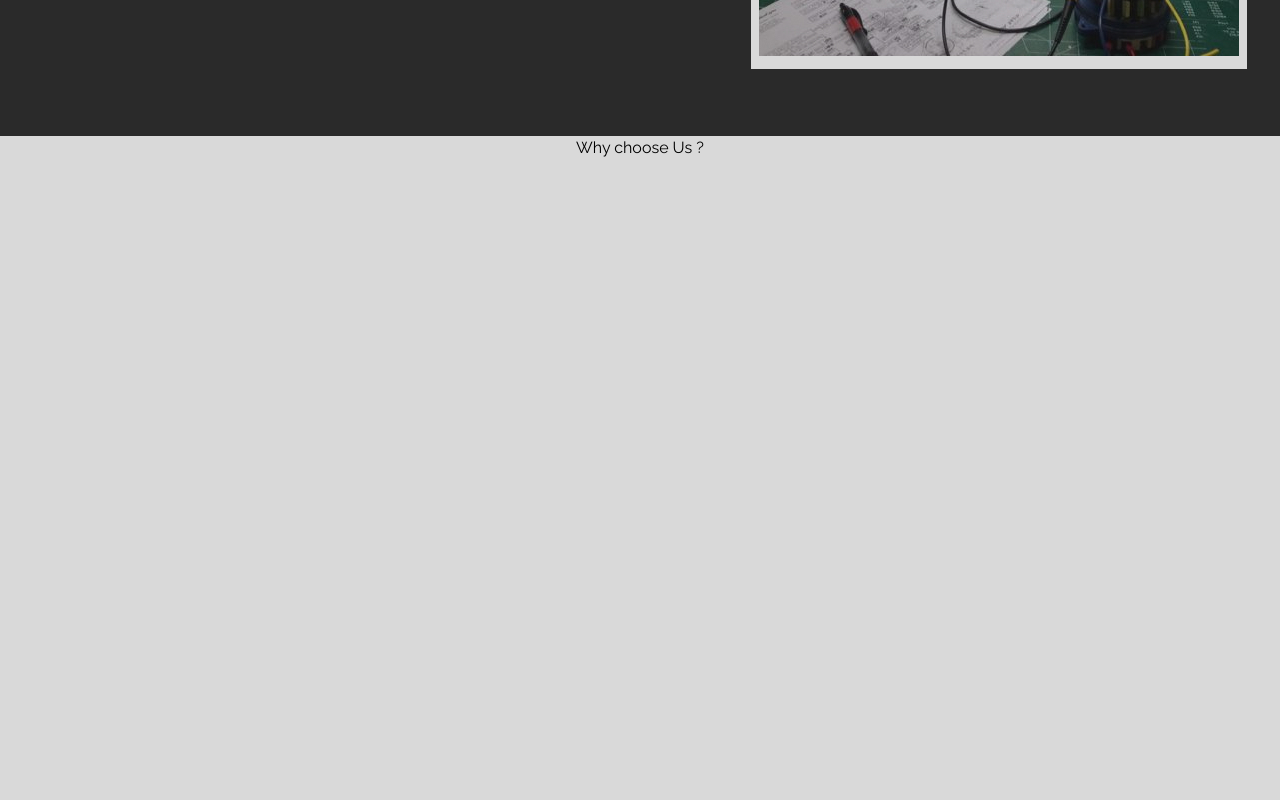
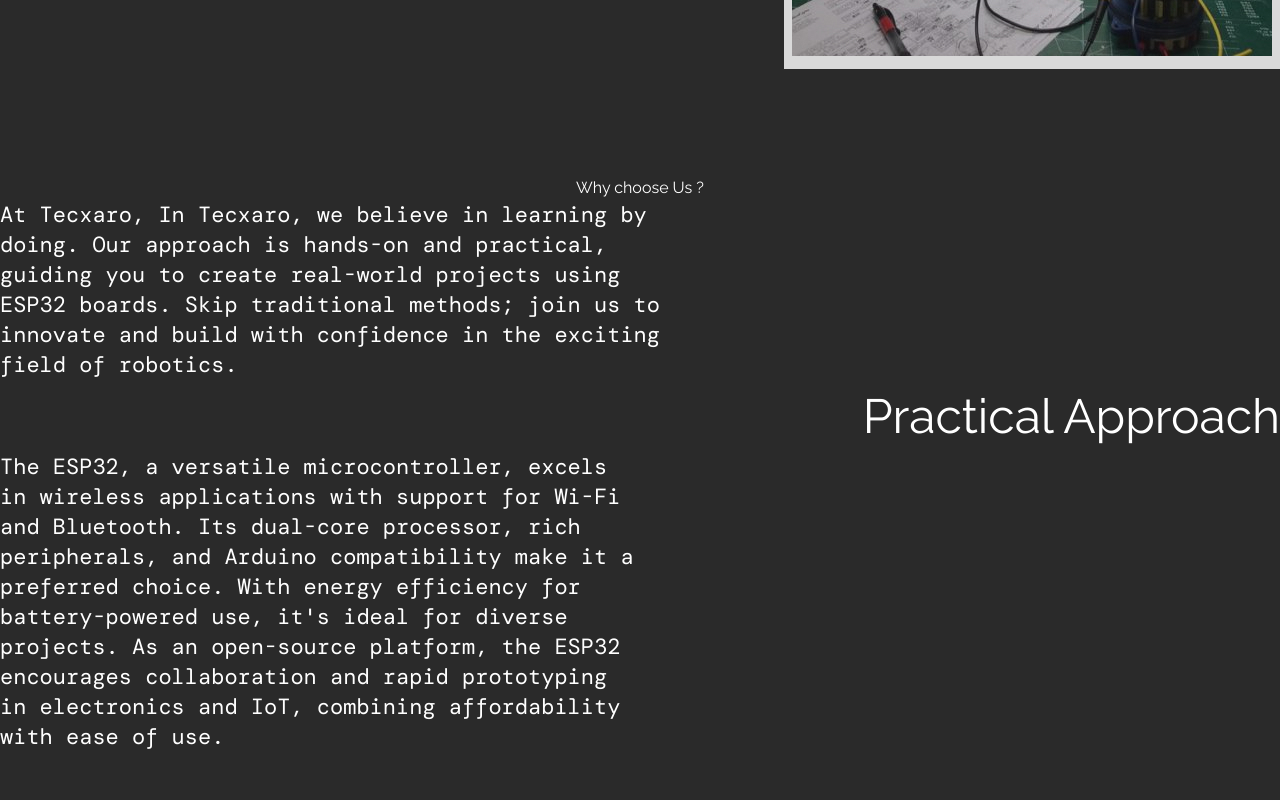
Before and after one commit to Techxaro/tecxaro-website, a React (Vite) app in the folder website/: page / in a window 1280 px wide. Shown: the part 1560-2360 px from the top of the page. Built offline with nearby package versions, Linux system fonts and the light colour scheme.

Commit message:
currently working on the practical approach section

```diff
--- a/website/src/screenSize/Desktop/Components/_3_whyChooseUs-1.jsx
+++ b/website/src/screenSize/Desktop/Components/_3_whyChooseUs-1.jsx
@@ -16,10 +16,10 @@
 
         {/* WHY CHOOSE US */}
 
-        <div className="text-8xl raleway font-semibold">
+        <div id="practicalApproach-whyChooseUs" className="text-8xl raleway font-semibold mb-20">
 
-          <h1 className=" text-[#F56B00] mb-12">Why choose
-            <span className=" text-white"> Us ?</span></h1>
+          <h1 className=" text-white">Why choose
+            <span className="text-[#F56B00]"> Us ?</span></h1>
 
         </div>
 
@@ -30,9 +30,9 @@
 
 
         {/* PARAGRAPH 1 SMALL */}
-        <div id="practicalApprach-smallPara1">
+        <div id="practicalApproach-smallPara1">
 
-
+          <p className=" dmMono para1-aboutUs-D">At Tecxaro, In Tecxaro, we believe in learning by doing. Our approach is hands-on and practical, guiding you to create real-world projects using ESP32 boards. Skip traditional methods; join us to innovate and build with confidence in the exciting field of robotics.</p>
 
         </div>
 
@@ -42,9 +42,11 @@
 
 
         {/* PRACTICAL APPROACH */}
-        <div id="practicalApproach-heading">
+        <div id="practicalApproach-heading" className=" mb-12">
 
-
+          <h1 className=" practicalApproach-subHeading raleway font-semibold">
+            <span className=" text-[#F56B00]"
+            >Practical</span> Approach</h1>
 
         </div>
 
@@ -77,10 +79,12 @@
 
 
         {/* PARAGRAPH 2 */}
-        <div id="practicalApproach-paragraph2">
+        <div className=" w-[100%] flex justify-end">
+          <div id="practicalApproach-paragraph2">
 
+            <p className=" dmMono para1-aboutUs-D">The ESP32, a versatile microcontroller, excels in wireless applications with support for Wi-Fi and Bluetooth. Its dual-core processor, rich peripherals, and Arduino compatibility make it a preferred choice. With energy efficiency for battery-powered use, it&apos;s ideal for diverse projects. As an open-source platform, the ESP32 encourages collaboration and rapid prototyping in electronics and IoT, combining affordability with ease of use.</p>
 
-
+          </div>
         </div>
 
 
--- a/website/src/screenSize/Desktop/Pages/homePage.css
+++ b/website/src/screenSize/Desktop/Pages/homePage.css
@@ -112,7 +112,7 @@
 
     display: flex;
     align-items: center;
-    justify-content: space-around;
+    justify-content: space-between;
 
 
 
@@ -134,6 +134,65 @@
     justify-content: center;
     align-items: center;
 
+    width: 100%;
+    max-width: 1920px;
+    height: 100vh;
+
+
+    background-color: var(--grey);
+
+}
+
+
+#practicalApproach-smallPara1{
+
+    width: 53%;
+
+}
+
+
+#practicalApproach-whyChooseUs{
+
+    width: 100%;
+    display: flex;
+    justify-content: center;
+
+}
+
+
+#practicalApproach-heading{
+
+    width: 100%;
+    display: flex;
+    justify-content: end;
+
+
+}
+
+#practicalApproach-paragraph2{
+
+
+    width: 50%;
+
+}
+
+
+
+#wrapper-practicalApproach-section-homePage{
+
+    color: white;
+    width: 92.25rem;
+    height: 90%;
+
+}
+
+
+
+.practicalApproach-subHeading{
+
+    font-size: 3rem;
+
+
 }
 
 
```
